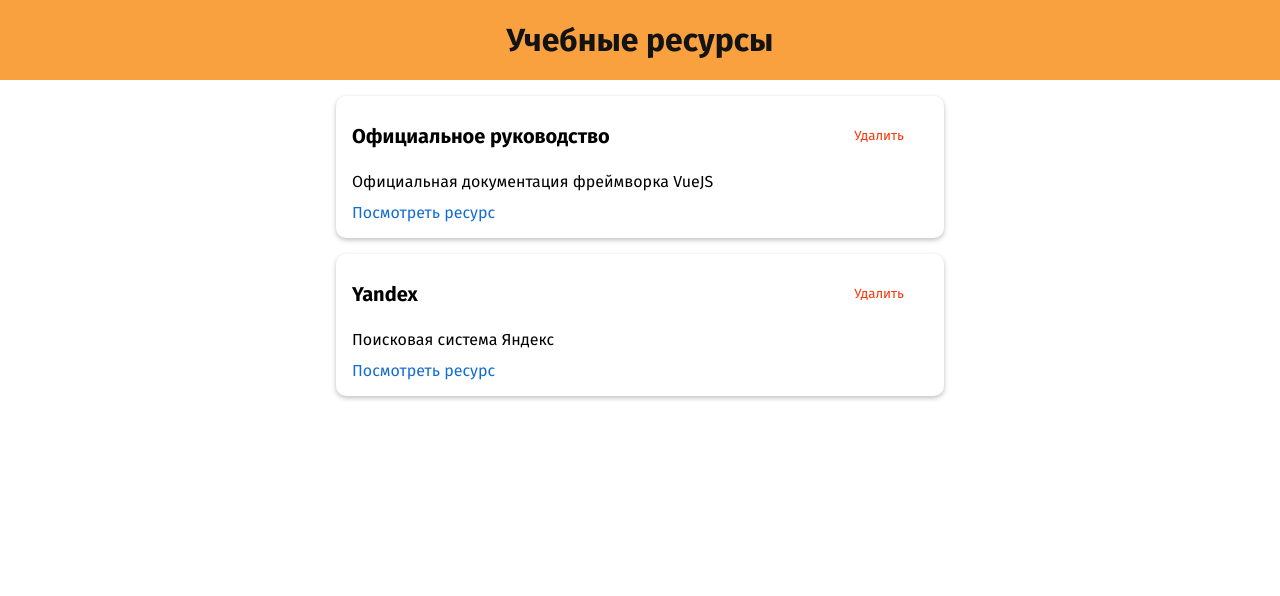
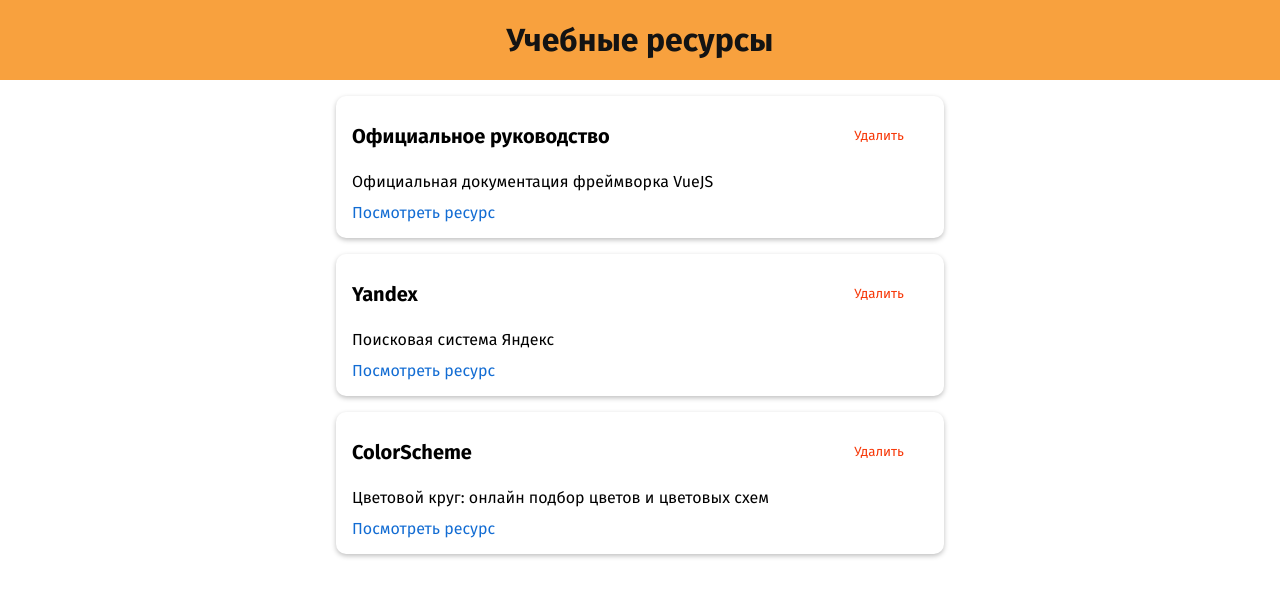
Before and after one commit to Johnsterr/learning-resourses-app, a Vue app: page / in a window 1280 px wide. Shown: the top 596 px of the page. Built offline with nearby package versions, Linux system fonts and the light colour scheme.

Commit message:
Update App.vue
Add resource 'ColorScheme' in data

```diff
--- a/src/App.vue
+++ b/src/App.vue
@@ -33,6 +33,12 @@
 					title: 'Yandex',
 					description: 'Поисковая система Яндекс',
 					link: 'https://yandex.ru/'
+				},
+				{
+					id: 'clr-scheme',
+					title: 'ColorScheme',
+					description: 'Цветовой круг: онлайн подбор цветов и цветовых схем',
+					link: 'https://colorscheme.ru/'
 				}
 			]
 		}
```
